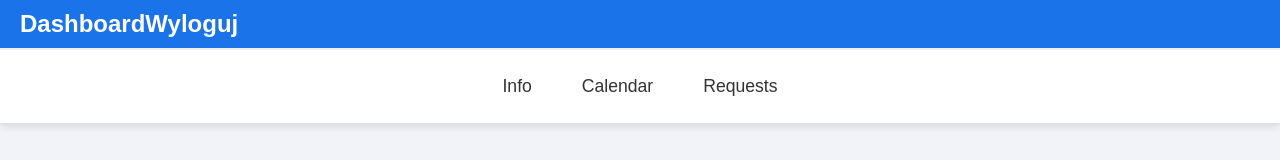
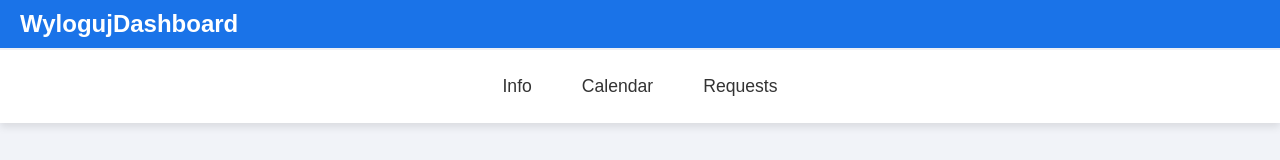
Before and after one commit to Rozgardiasz/call-center-scheduler, a Vue app: page /user-dashboard in a window 1280 px wide. Shown: the top 160 px of the page. Built offline with nearby package versions, Linux system fonts and the light colour scheme; sample sign-in values are in the browser's storage.

Commit message:
Logout removes token

```diff
--- a/src/views/AdminDashboard.vue
+++ b/src/views/AdminDashboard.vue
@@ -3,7 +3,7 @@
     <!-- First Navbar Section -->
     <nav class="navbar navbar-expand-lg navbar-primary bg-primary">
       <div class="container-fluid d-flex justify-content-between">
-        <router-link to="/" class="dashboard-link logout-link">Wyloguj</router-link> <!-- Przesunięty link "Wyloguj" -->
+        <button @click="logout" class="dashboard-link logout-link">Wyloguj</button> <!-- Zmieniono router-link na a z @click -->
         <router-link to="/admin-dashboard/manage-employees" class="dashboard-link ml-auto">Dashboard</router-link>
       </div>
     </nav>
@@ -33,9 +33,16 @@
 
 <script>
 export default {
-  name: 'AdminDashboard'
+  name: 'AdminDashboard',
+  methods: {
+    logout() {
+      sessionStorage.removeItem('token'); // Usuwanie tokena z sessionStorage
+      this.$router.push('/'); // Przekierowanie do strony logowania
+    }
+  }
 };
 </script>
+
 
 <style scoped>
 .navbar-primary {
@@ -67,7 +74,19 @@ export default {
 }
 
 .logout-link {
-  margin-right: auto; /* Wyjustowanie do lewej strony */
+  background: none; /* Brak tła */
+  border: none; /* Brak obramowania */
+  color: white; /* Biały kolor tekstu */
+  font-size: 1.5rem; /* Większy rozmiar czcionki */
+  font-weight: 600; /* Pogrubienie tekstu */
+  text-decoration: none; /* Usunięcie podkreślenia */
+  cursor: pointer; /* Zmiana kursora na rękę */
+  padding: 0; /* Brak wewnętrznych marginesów */
+}
+
+.logout-link:hover {
+  color: white; /* Kolor tekstu przy najechaniu */
+  text-decoration: underline; /* Podkreślenie tekstu przy najechaniu */
 }
 
 .ml-auto {
--- a/src/views/UserDashboard.vue
+++ b/src/views/UserDashboard.vue
@@ -3,8 +3,8 @@
     <!-- First Navbar Section -->
     <nav class="navbar navbar-expand-lg navbar-primary bg-primary"> <!-- Sekcja z niebieskim tłem -->
       <div class="container-fluid">
+        <button @click="logout" class="dashboard-link logout-link">Wyloguj</button>
         <router-link to="/user-dashboard/info" class="dashboard-link">Dashboard</router-link>
-        <router-link to="/" class="dashboard-link">Wyloguj</router-link> <!-- Dodany link "Wyloguj" -->
       </div>
     </nav>
 
@@ -36,7 +36,13 @@
 
 <script>
 export default {
-  name: 'UserDashboard'
+  name: 'UserDashboard',
+  methods: {
+    logout() {
+      sessionStorage.removeItem('token'); // Usuwanie tokena z sessionStorage
+      this.$router.push('/'); // Przekierowanie do strony logowania
+    }
+  }
 };
 </script>
 
@@ -48,6 +54,22 @@ h1 {
 p {
   margin: 0;
   margin-bottom: 10px;
+}
+
+.logout-link {
+  background: none; /* Brak tła */
+  border: none; /* Brak obramowania */
+  color: white; /* Biały kolor tekstu */
+  font-size: 1.5rem; /* Większy rozmiar czcionki */
+  font-weight: 600; /* Pogrubienie tekstu */
+  text-decoration: none; /* Usunięcie podkreślenia */
+  cursor: pointer; /* Zmiana kursora na rękę */
+  padding: 0; /* Brak wewnętrznych marginesów */
+}
+
+.logout-link:hover {
+  color: white; /* Kolor tekstu przy najechaniu */
+  text-decoration: underline; /* Podkreślenie tekstu przy najechaniu */
 }
 
 .navbar-primary {
```
